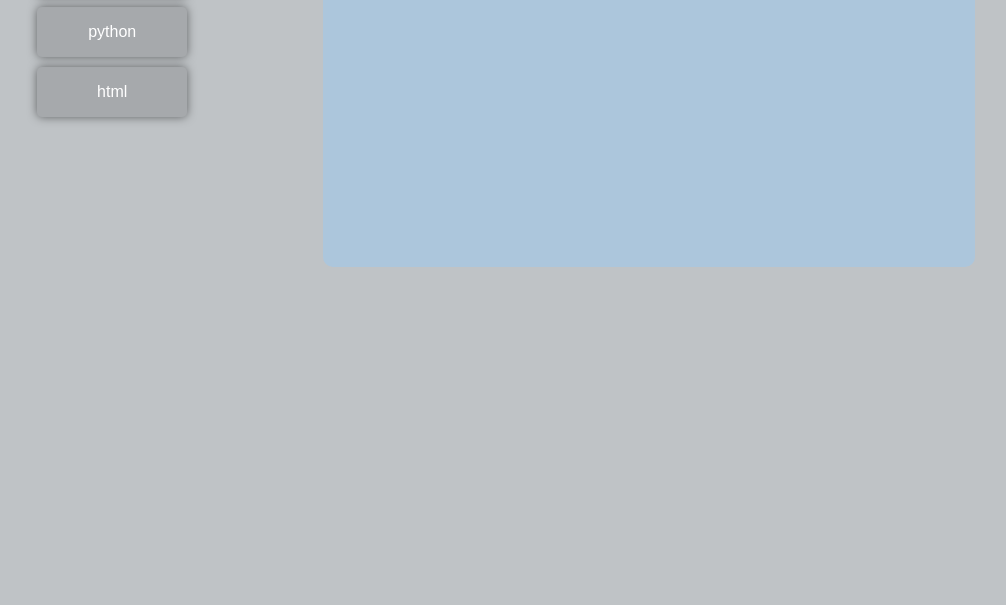
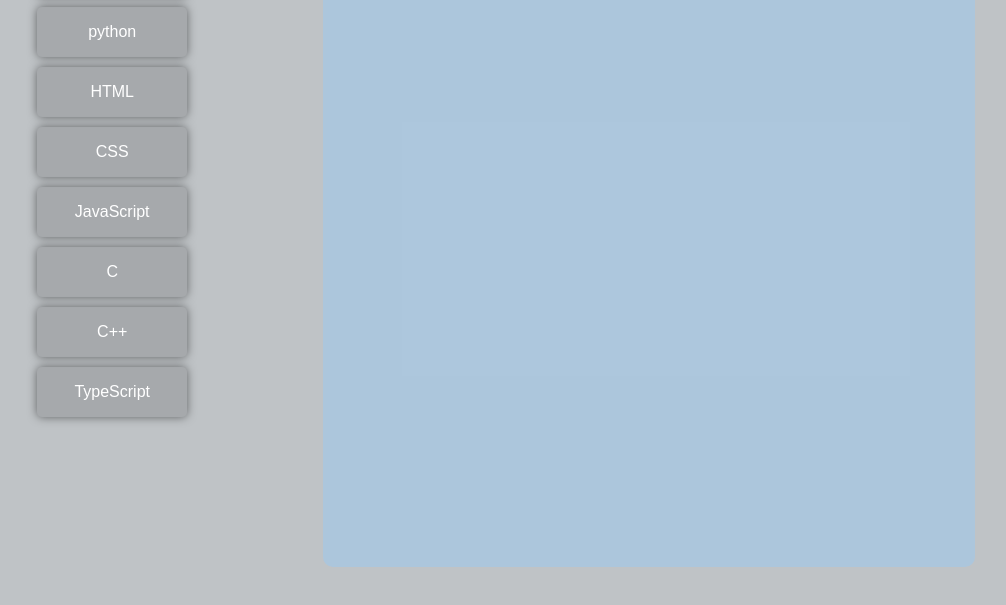
Before and after one commit to Behroozi0149/tell-about-programing-language, a plain HTML site: page index.html in a window 1280 px wide. Shown: the part 133-738 px from the top of the page, without its empty margins (107-1113 px from the left). Drawn offline with Linux system fonts and the light colour scheme.

Commit message:
add More programming languages

```diff
--- a/index.html
+++ b/index.html
@@ -16,7 +16,11 @@
     <p id="demo"></p>
   </aside>
   <nav><button type="button" onclick="myFunction1()">C#</button><button type="button"
-      onclick="myFunction2()">python</button><button type="button" onclick="myFunction3()">html</button></nav>
+      onclick="myFunction2()">python</button><button type="button" onclick="myFunction3()">HTML</button><button
+      type="button" onclick="myFunction4()">CSS</button><button type="button"
+      onclick="myFunction5()">JavaScript</button><button type="button" onclick="myFunction6()">C</button><button
+      type="button" onclick="myFunction7()">C++</button><button type="button"
+      onclick="myFunction8()">TypeScript</button></nav>
   <script>
     function myFunction1() {
       document.getElementById("demo").innerHTML = "Object-oriented: Build complex systems with classes, inheritance, etc." +
@@ -33,6 +37,32 @@
         "Works with others: CSS and JavaScript for interactivity and dynamics." +
         "Easy to learn, flexible, and versatile. Great for beginners and various websites.";
     }
+    function myFunction4() {
+      document.getElementById("demo").innerHTML = "CSS (Cascading Style Sheets) brings websites to life! It styles HTML elements, controlling fonts, colors, layouts, and more. Imagine it as the makeup for your web pages." +
+        "Benefits:" +
+        "Consistency: Uniform styles across your website." +
+        "Control: Fine-tune every visual aspect." +
+        "Responsiveness: Adapts to different devices." +
+        "Performance: Faster loading by separating styles.";
+    }
+    function myFunction5() {
+      document.getElementById("demo").innerHTML = "JavaScript (JS), web's core scripting language, brings dynamism and interactivity to web pages." +
+        "sed for animation, data manipulation, form validation, and even building complex web applications, JS runs on almost all modern browsers." +
+        " Frameworks like React and Node.js further expand its reach to mobile apps and server-side development.";
+    }
+    function myFunction6() {
+      document.getElementById("demo").innerHTML = "C: Powerful, mid-level language known for efficiency and low-level control." +
+        "Popular for systems programming, embedded systems, and performance-critical applications. Offers direct memory access and manual resource management." +
+        "While demanding, C provides a solid foundation for understanding computer systems and opens doors to various other languages.";
+    }
+    function myFunction7() {
+      document.getElementById("demo").innerHTML = "C++: Versatile, object-oriented powerhouse, combining C's efficiency with object-oriented programming features." +
+        "Widely used for high-performance applications, game development, system programming, and more. Offers fine-grained control, rich standard library, and vast community support.";
+    }
+    function myFunction8() {
+      document.getElementById("demo").innerHTML = "TypeScript: Supercharges JavaScript with optional static typing, catching errors early and improving code reliability." +
+        "Scales smoothly for large projects, boosts developer tooling, and seamlessly transpiles to plain JavaScript. Build robust, maintainable web apps and beyond with type safety at your fingertips.";
+    }
   </script>
 </body>
 
--- a/style.css
+++ b/style.css
@@ -13,7 +13,7 @@ aside {
     float: right;
     padding: 10px;
     width: 50%;
-    height: 300px;
+    height: 600px;
     background-color: rgba(171, 199, 224, 0.882);
     border-radius: 10px;
     border-color: black;
```
